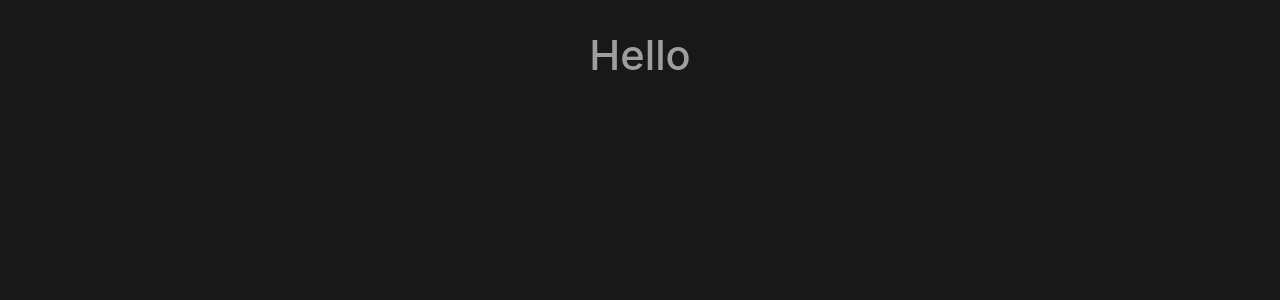
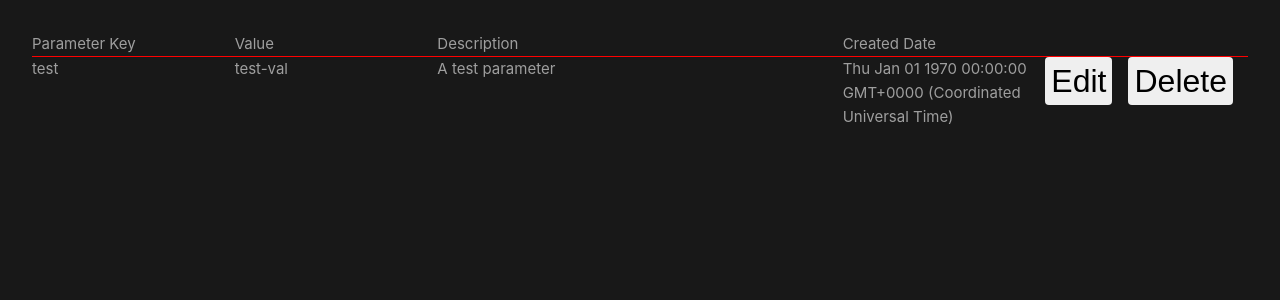
Before and after one commit to borangoher/codeway-case-fe, a Vue app: page / in a window 1280 px wide. Shown: the top 300 px of the page. Built offline with nearby package versions, Linux system fonts and the light colour scheme.

Commit message:
feat: Add basic home page

```diff
--- a/src/components/HelloWorld.vue
+++ /dev/null
@@ -1,24 +0,0 @@
-<script setup lang="ts">
-defineProps<{
-  msg: string
-}>()
-</script>
-
-<template>
-  <div class="greetings">
-    <h1 class="green">{{ msg }}</h1>
-  </div>
-</template>
-
-<style scoped>
-h1 {
-  font-weight: 500;
-  font-size: 2.6rem;
-  position: relative;
-  top: -10px;
-}
-
-.greetings h1 {
-  text-align: center;
-}
-</style>
--- /dev/null
+++ b/src/components/PropertyConfig.vue
@@ -0,0 +1,35 @@
+<script setup lang="ts">
+defineProps<{
+  id: number
+  paramKey: string
+  paramValue: string
+  paramDesc: string
+  createdDate: Date
+}>()
+</script>
+
+<template>
+  <div class="param-line">
+    <p>{{ paramKey }}</p>
+    <p>{{ paramValue }}</p>
+    <p>{{ paramDesc }}</p>
+    <p>{{ createdDate.toString() }}</p>
+    <div class="button-container">
+      <button>Edit</button>
+      <button>Delete</button>
+    </div>
+  </div>
+</template>
+
+<style scoped>
+.param-line {
+  display: grid;
+  grid-template-columns: 1fr 1fr 2fr 1fr 1fr;
+}
+
+.button-container {
+  display: flex;
+  gap: 1rem;
+}
+
+</style>
--- a/src/views/HomeView.vue
+++ b/src/views/HomeView.vue
@@ -1,9 +1,31 @@
 <script setup lang="ts">
-import HelloWorld from '../components/HelloWorld.vue'
+import PropertyConfig from '../components/PropertyConfig.vue'
 </script>
 
 <template>
   <main>
-    <HelloWorld msg="Hello" />
+    <div class="container">
+      <div class="title-row">
+        <p>Parameter Key</p>
+        <p>Value</p>
+        <p>Description</p>
+        <p>Created Date</p>
+      </div>
+      <PropertyConfig
+        :id="1"
+        paramKey="test"
+        paramValue="test-val"
+        paramDesc="A test parameter"
+        :createdDate="new Date(0)"
+      />
+    </div>
   </main>
 </template>
+
+<style scoped>
+.title-row {
+  display: grid;
+  grid-template-columns: 1fr 1fr 2fr 1fr 1fr;
+  border-bottom: 1px solid red;
+}
+</style>
```
Also changed, not shown: src/App.vue (line endings or trailing spaces).
